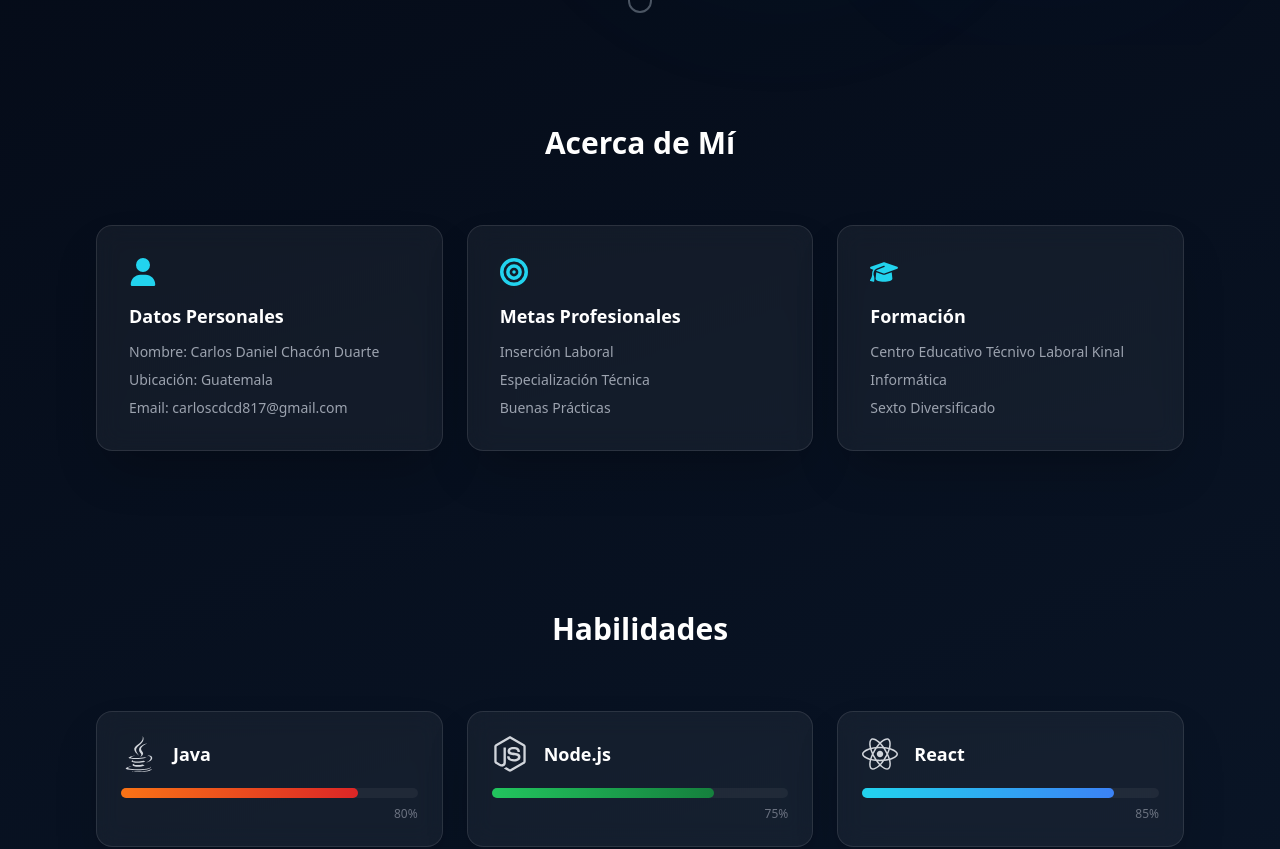
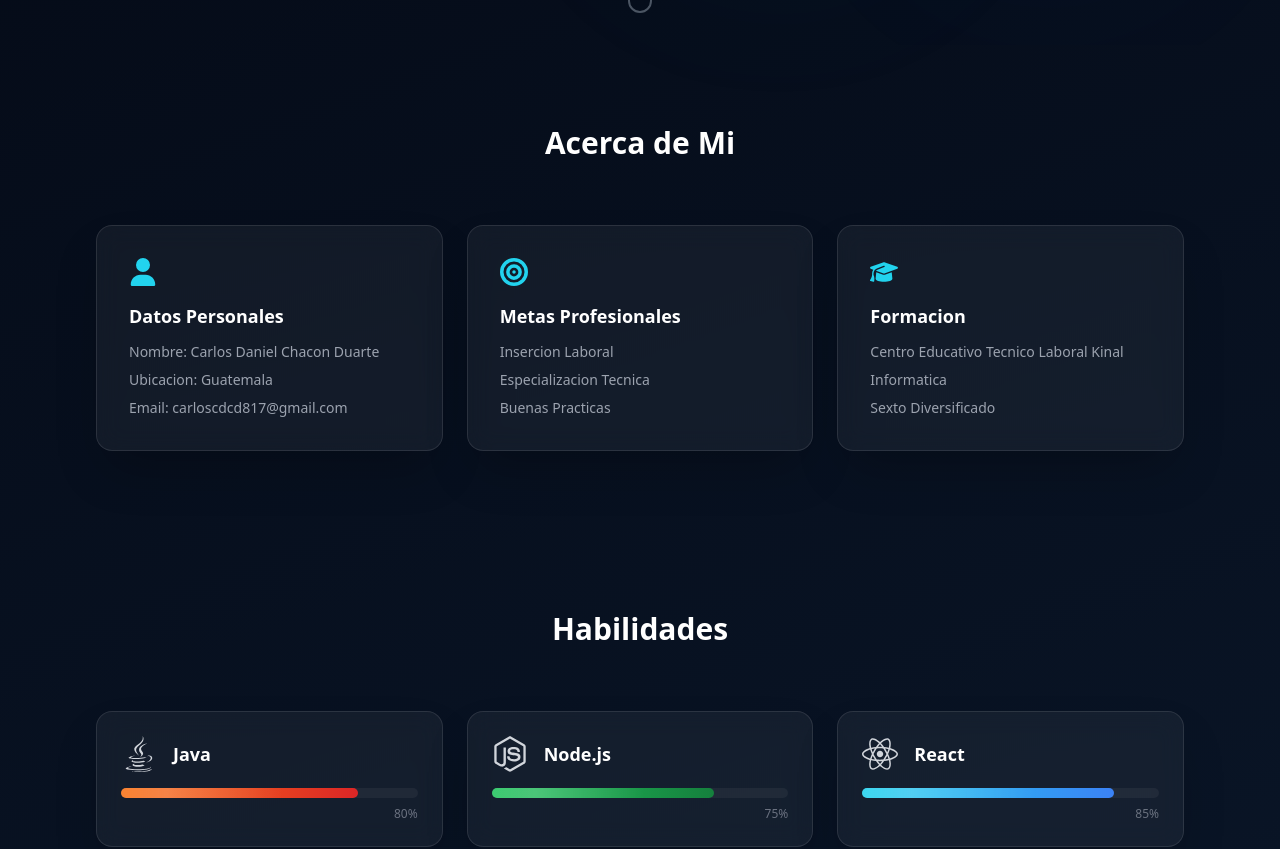
Before and after one commit to cchacon-2021560/Portafolio, a React (Vite) app in the folder frontend/: page / in a window 1280 px wide. Shown: the part 755-1604 px from the top of the page. Built offline with nearby package versions, Linux system fonts and the light colour scheme.

Commit message:
feat: mejora animaciones en secciones About, Skills y Portfolio

```diff
--- a/frontend/src/components/About/About.jsx
+++ b/frontend/src/components/About/About.jsx
@@ -1,5 +1,26 @@
 import { motion } from 'framer-motion'
 import { FaUser, FaBullseye, FaGraduationCap } from 'react-icons/fa6'
+
+const cards = [
+  {
+    icon: <FaUser className="text-cyan-400" size={28} />,
+    title: 'Datos Personales',
+    items: ['Nombre: Carlos Daniel Chacon Duarte', 'Ubicacion: Guatemala', 'Email: carloscdcd817@gmail.com'],
+    direction: { x: -40 },
+  },
+  {
+    icon: <FaBullseye className="text-cyan-400" size={28} />,
+    title: 'Metas Profesionales',
+    items: ['Insercion Laboral', 'Especializacion Tecnica', 'Buenas Practicas'],
+    direction: { y: 40 },
+  },
+  {
+    icon: <FaGraduationCap className="text-cyan-400" size={28} />,
+    title: 'Formacion',
+    items: ['Centro Educativo Tecnico Laboral Kinal', 'Informatica', 'Sexto Diversificado'],
+    direction: { x: 40 },
+  },
+]
 
 export default function About() {
   return (
@@ -11,33 +32,17 @@ export default function About() {
           viewport={{ once: true }}
           className="text-3xl font-bold text-white text-center mb-16"
         >
-          Acerca de Mí
+          Acerca de Mi
         </motion.h2>
 
         <div className="grid md:grid-cols-3 gap-6">
-          {[
-            {
-              icon: <FaUser className="text-cyan-400" size={28} />,
-              title: 'Datos Personales',
-              items: ['Nombre: Carlos Daniel Chacón Duarte', 'Ubicación: Guatemala', 'Email: carloscdcd817@gmail.com'],
-            },
-            {
-              icon: <FaBullseye className="text-cyan-400" size={28} />,
-              title: 'Metas Profesionales',
-              items: ['Inserción Laboral', 'Especialización Técnica', 'Buenas Prácticas'],
-            },
-            {
-              icon: <FaGraduationCap className="text-cyan-400" size={28} />,
-              title: 'Formación',
-              items: ['Centro Educativo Técnivo Laboral Kinal', 'Informática', 'Sexto Diversificado'],
-            },
-          ].map((card, i) => (
+          {cards.map((card, i) => (
             <motion.div
               key={card.title}
-              initial={{ opacity: 0, y: 30 }}
-              whileInView={{ opacity: 1, y: 0 }}
+              initial={{ opacity: 0, ...card.direction }}
+              whileInView={{ opacity: 1, x: 0, y: 0 }}
               viewport={{ once: true }}
-              transition={{ delay: i * 0.15 }}
+              transition={{ delay: i * 0.15, duration: 0.5 }}
               whileHover={{ y: -4 }}
               className="glass-card p-8"
             >
--- a/frontend/src/components/Portfolio/Portfolio.jsx
+++ b/frontend/src/components/Portfolio/Portfolio.jsx
@@ -4,19 +4,19 @@ import { FaGithub, FaUpRightFromSquare, FaImage, FaCode } from 'react-icons/fa6'
 const projects = [
   {
     title: 'Park Point Solutions',
-    description: 'Sistema de gestión para parqueaderos con funcionalidades de control de acceso y facturación.',
+    description: 'Sistema de gestion para parqueaderos con funcionalidades de control de acceso y facturacion.',
     github: ' ',
     demo: '#',
   },
   {
     title: 'CyberVault',
-    description: 'Sistema de gestión gestión bancaria con encriptación de extremo a extremo.',
+    description: 'Sistema de gestion bancaria con encriptacion de extremo a extremo.',
     github: 'https://github.com/ocumatz-2021660/Sistema_Bancario',
     demo: 'https://sistema-bancario-bay.vercel.app?_vercel_share=gMVgp6E9Iw8UhUKIJFaZNqMNO0DkiCFb',
   },
   {
     title: 'Buen Provecho',
-    description: 'Sistema de gestión para restaurantes con funcionalidades de reservas y gestión de inventario.',
+    description: 'Sistema de gestion para restaurantes con funcionalidades de reservas y gestion de inventario.',
     github: 'https://github.com/iperez-2024003/Gestion-Restaurantes',
     demo: '#',
   },
@@ -44,13 +44,13 @@ export default function Portfolio() {
               viewport={{ once: true }}
               transition={{ delay: i * 0.1 }}
               whileHover={{ y: -4 }}
-              className="glass-card overflow-hidden group"
+              className="glass-card overflow-hidden group card-shine"
             >
               <div className="h-48 bg-white/5 flex items-center justify-center border-b border-white/10">
                 <FaImage size={40} className="text-gray-600 group-hover:text-cyan-400 transition-colors" />
               </div>
 
-              <div className="p-6">
+              <div className="p-6 relative z-10">
                 <h3 className="text-lg font-semibold text-white mb-2">{project.title}</h3>
                 <p className="text-gray-400 text-sm mb-4">{project.description}</p>
 
@@ -61,7 +61,7 @@ export default function Portfolio() {
                   </div>
                   <div className="flex items-center gap-1.5 text-xs text-gray-500">
                     <FaCode size={12} />
-                    Código
+                    Codigo
                   </div>
                 </div>
 
--- a/frontend/src/components/Skills/Skills.jsx
+++ b/frontend/src/components/Skills/Skills.jsx
@@ -1,5 +1,5 @@
 import { motion } from 'framer-motion'
-import { FaJava, FaNodeJs, FaReact, FaAngular, FaDatabase } from 'react-icons/fa6'
+import { FaJava, FaNodeJs, FaReact, FaDatabase } from 'react-icons/fa6'
 
 const skills = [
   { name: 'Java', icon: <FaJava size={36} />, level: 80, color: 'from-orange-500 to-red-600' },
@@ -43,7 +43,7 @@ export default function Skills() {
                   whileInView={{ width: `${skill.level}%` }}
                   viewport={{ once: true }}
                   transition={{ duration: 1, delay: i * 0.1 }}
-                  className={`h-2.5 rounded-full bg-gradient-to-r ${skill.color}`}
+                  className={`h-2.5 rounded-full bg-gradient-to-r ${skill.color} skill-bar-shimmer`}
                 />
               </div>
               <p className="text-xs text-gray-500 text-right">{skill.level}%</p>
```
